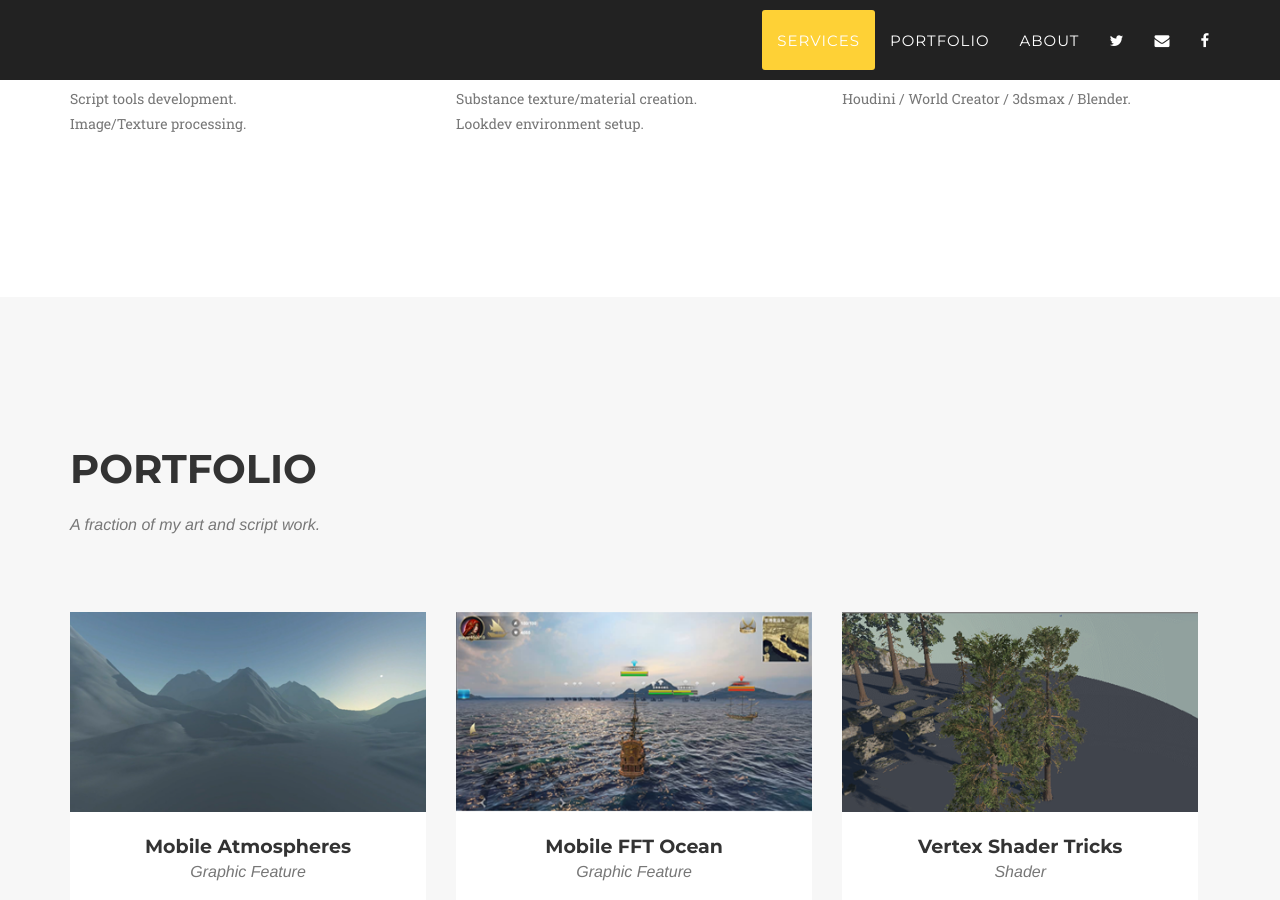
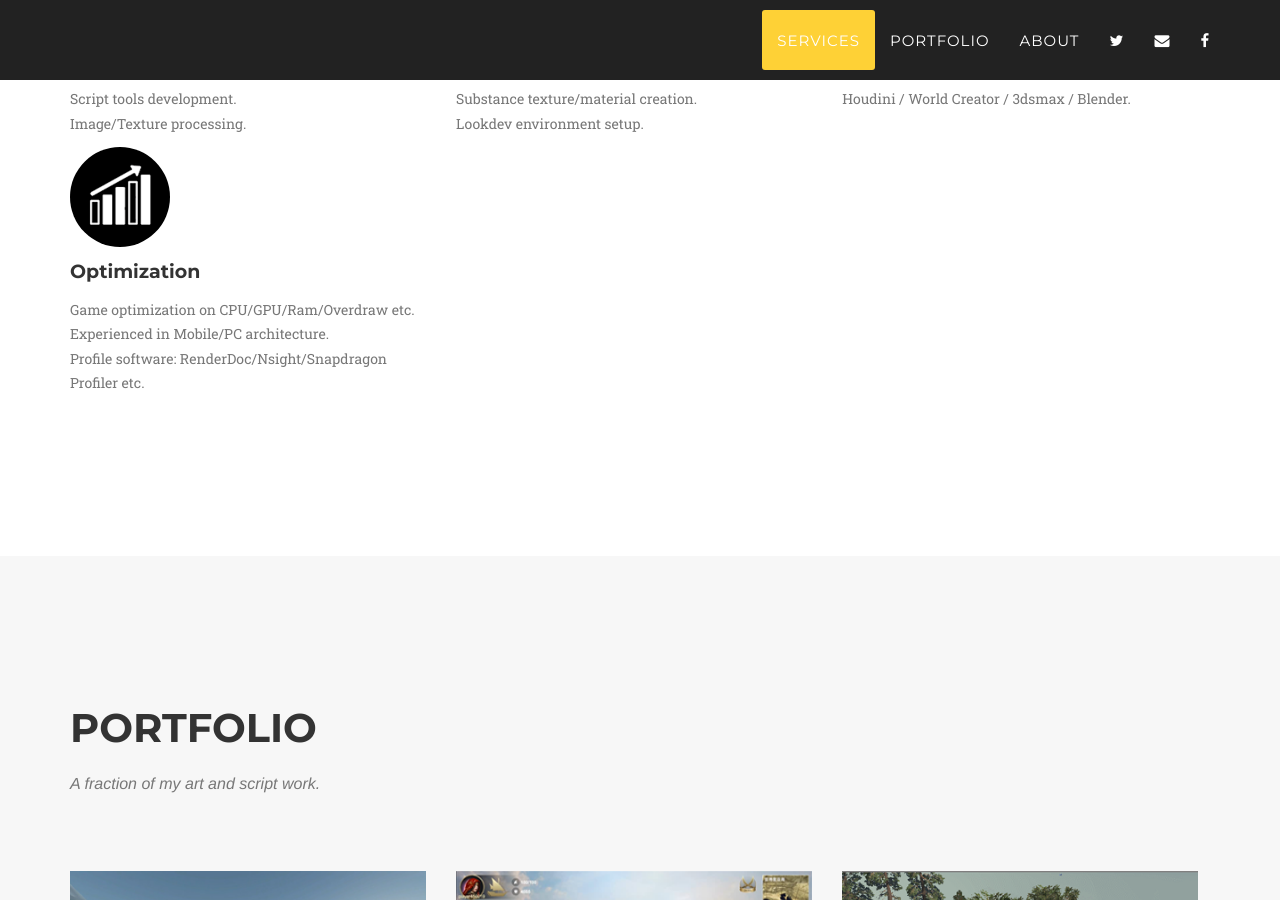
Before and after one commit to starportx/starportx.github.io, a Jekyll site: the page built from index.html, in a window 1280 px wide and 900 px high, scrolled down 1155 px. Built offline with Jekyll 4.4.1, drawn with Linux system fonts in a browser that asks for light colours; some web fonts are replaced.

Commit message:
update optimization

```diff
--- a/_includes/services.html
+++ b/_includes/services.html
@@ -55,5 +55,14 @@
                     <p class="text-muted">Houdini / World Creator / 3dsmax / Blender.</p>
                 </div>
             </div>
+            <div class="row text-left">
+                <div class="col-md-4">
+                    <span class="timeline-image">
+                        <img class="img-circle img-responsive" src="img/services/optimiz.png" alt="">
+                    </span>
+                    <h4 class="service-heading">Optimization</h4>
+                    <p class="text-muted">Game optimization on CPU/GPU/Ram/Overdraw etc.<br>Experienced in Mobile/PC architecture.<br>Profile software: RenderDoc/Nsight/Snapdragon Profiler etc.</p>
+                </div>
+            </div>
         </div>
     </section>
```
Also changed, not shown: img/services/optimiz.png (added).
